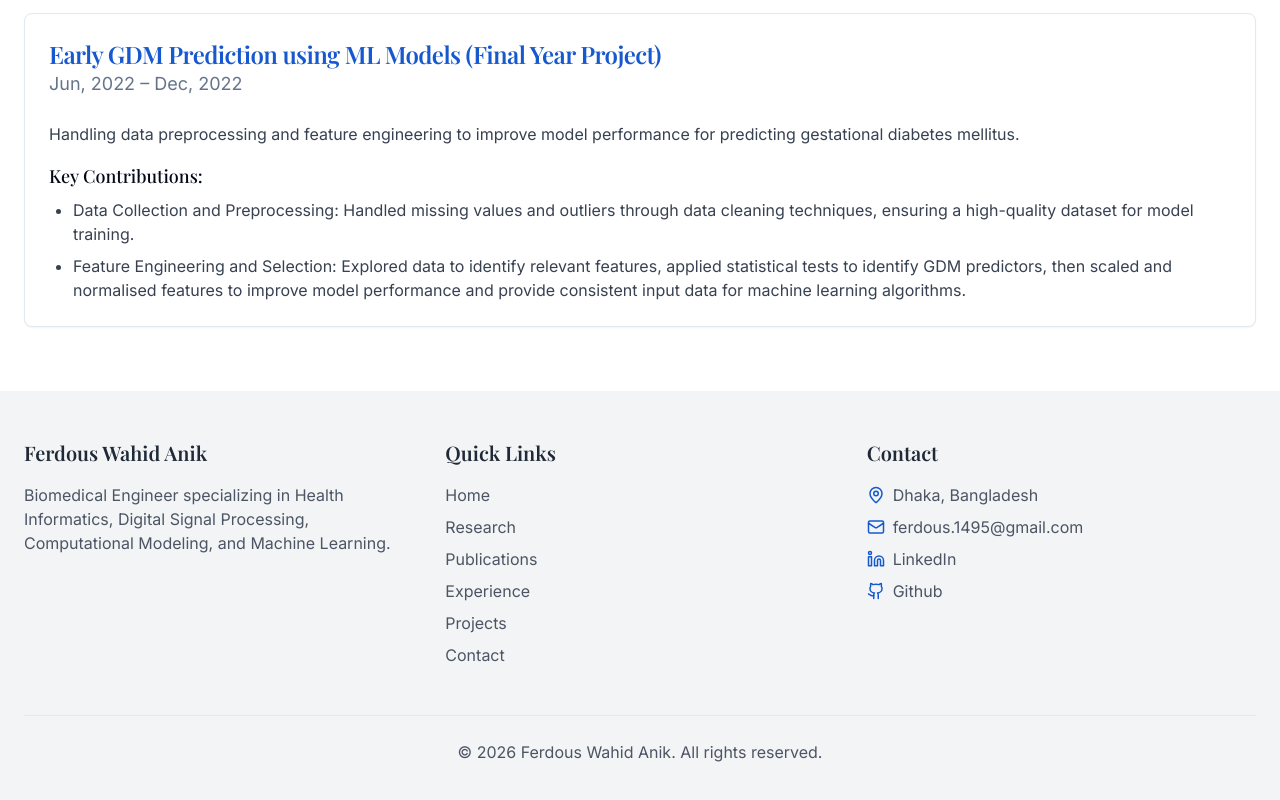
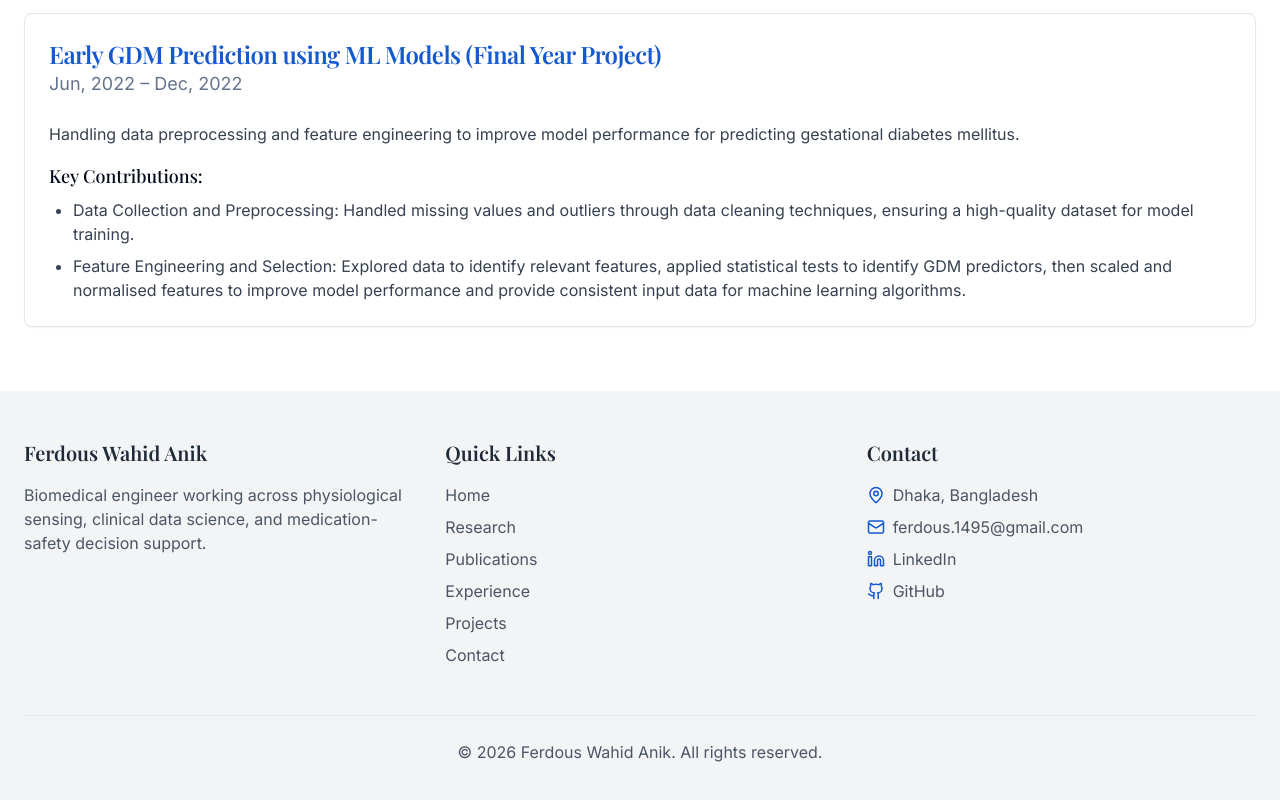
Before and after one commit to Anik1495/personal-website, a React (Vite) app: page /personal-website/research in a window 1280 px wide. Shown: the part 1517-2317 px from the top of the page. Built offline with nearby package versions, Linux system fonts and the light colour scheme.

Commit message:
Refresh research profile content

```diff
--- a/src/components/Footer.tsx
+++ b/src/components/Footer.tsx
@@ -11,8 +11,7 @@ const Footer = () => {
           <div className="space-y-4">
             <h3 className="font-serif text-xl font-semibold text-gray-800">Ferdous Wahid Anik</h3>
             <p className="text-gray-600">
-              Biomedical Engineer specializing in Health Informatics, Digital Signal Processing,
-              Computational Modeling, and Machine Learning.
+              Biomedical engineer working across physiological sensing, clinical data science, and medication-safety decision support.
             </p>
           </div>
 
@@ -57,7 +56,7 @@ const Footer = () => {
               </li>
               <li className="flex items-center text-gray-600">
                 <Github size={18} className="mr-2 text-cvblue" />
-                <a href="#" className="hover:text-cvblue">Github</a>
+                <a href="https://github.com/Anik1495" target="_blank" rel="noopener noreferrer" className="hover:text-cvblue">GitHub</a>
               </li>
             </ul>
           </div>
```
